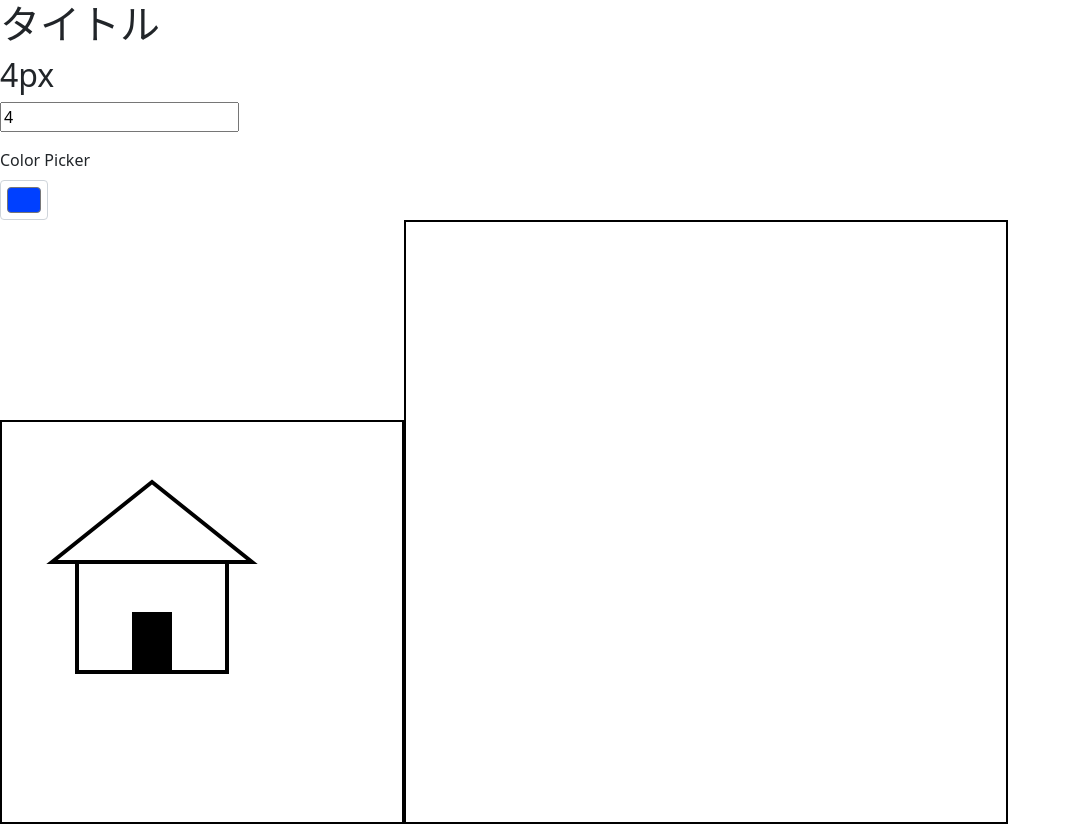
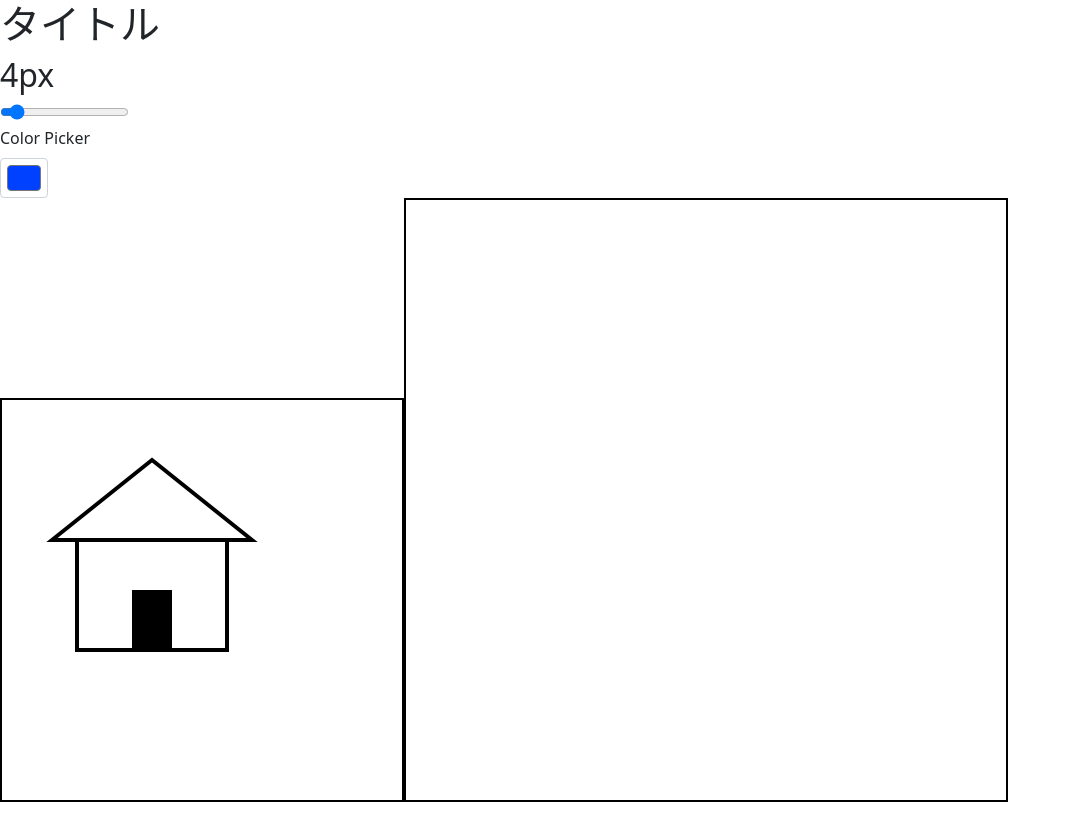
Before and after one commit to kotodu/react-paint, a React (Create React App) app: page / in a window 1280 px wide. Shown: the whole page, without its empty margins (0-1071 px from the left). After the commit the page ends 808 px from the top, so only its background shows below. Built offline with nearby package versions, Linux system fonts and the light colour scheme.

Commit message:
♻️SizePickerのRange化

```diff
--- a/src/components/SizePicker.jsx
+++ b/src/components/SizePicker.jsx
@@ -1,4 +1,7 @@
-
+/**
+ *
+ * @param {*} props
+ */
 const SizePicker = (props) => {
     /**
      * @var {number} lineWidth 線幅
@@ -7,21 +10,28 @@ const SizePicker = (props) => {
      */
     const lineWidth = props.lineWidth;
 
+    const widthInput = (
+        <input
+            value={lineWidth}
+            type="range"
+            min={1}
+            max={40}
+            step={0.5}
+            className="form-lange"
+            onChange={(e) => {
+                // 新たな線幅を上位コンポーネントへ
+                const newWidth = Number(e.target.value);
+                props.setWidth(newWidth);
+            }}
+        />
+    );
     // 描画内容
     return (
         <div>
             <h2>
                 {lineWidth}px
             </h2>
-            <p>
-                <input
-                    value={lineWidth}
-                    type={"number"}
-                    onChange={(e) => {
-                        props.setWidth(Number(e.target.value));
-                    }}
-                />
-            </p>
+            {widthInput}
         </div>
     );
 }
```
